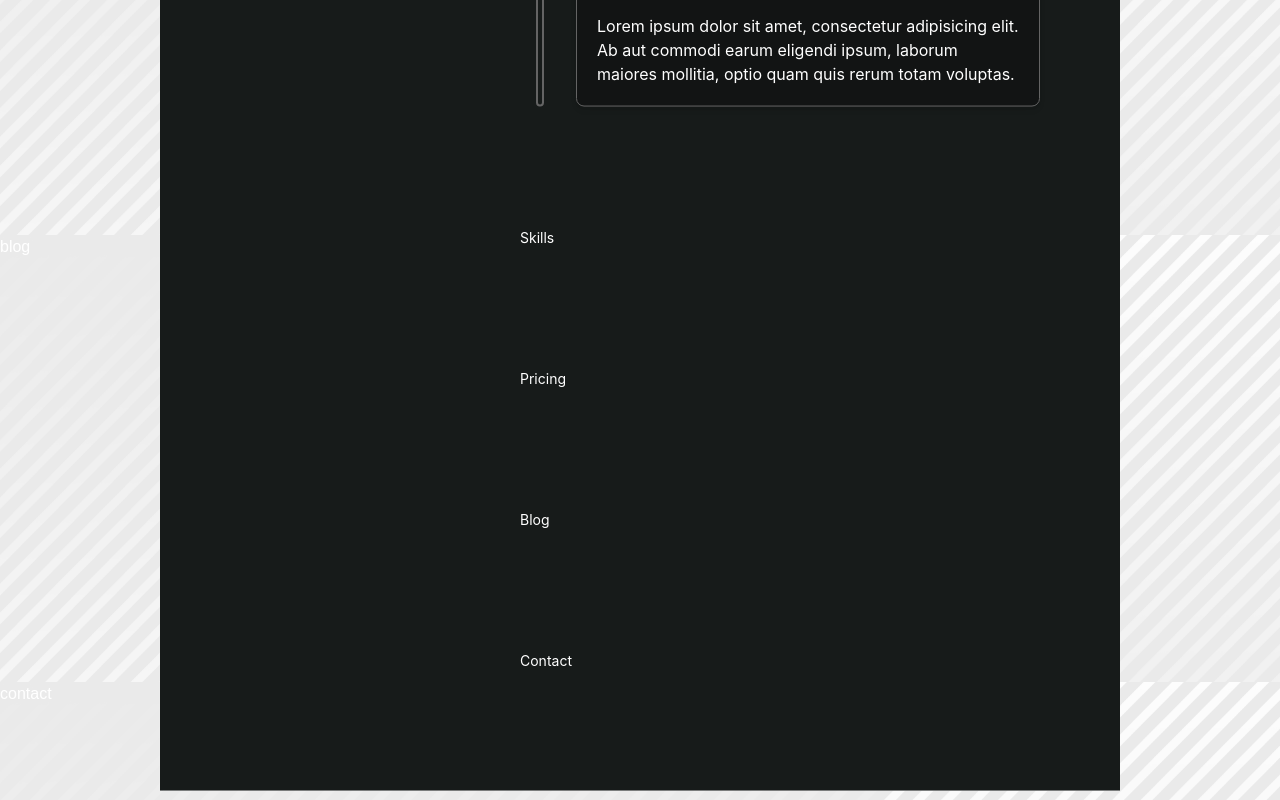
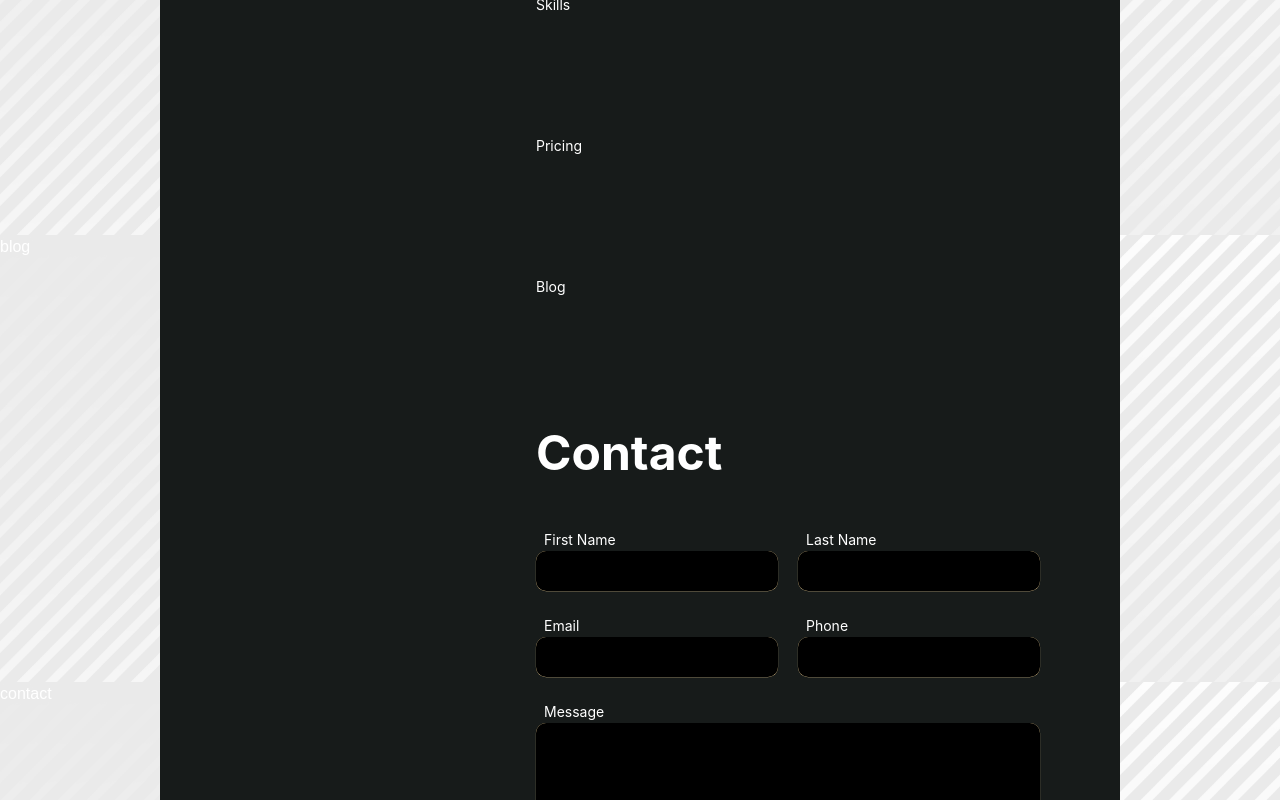
Before and after one commit to mdawlad29/themefisher, a Next.js app: page / in a window 1280 px wide. Shown: the part 2000-2800 px from the top of the page. Built offline with nearby package versions, Linux system fonts and the light colour scheme.

Commit message:
Contact form complete

```diff
--- a/package.json
+++ b/package.json
@@ -15,7 +15,8 @@
     "next-nprogress-bar": "^2.4.7",
     "react": "^19.0.0",
     "react-dom": "^19.0.0",
-    "react-icons": "^5.5.0"
+    "react-icons": "^5.5.0",
+    "sass": "^1.89.0"
   },
   "devDependencies": {
     "@eslint/eslintrc": "^3",
--- a/src/app/layout.tsx
+++ b/src/app/layout.tsx
@@ -1,6 +1,6 @@
 import type { Metadata } from "next";
 import { Geist, Geist_Mono } from "next/font/google";
-import "./globals.css";
+import "../scss/main.scss";
 import PageRender from "./PageRender";
 
 const geistSans = Geist({
@@ -14,8 +14,8 @@
 });
 
 export const metadata: Metadata = {
-  title: "Create Next App",
-  description: "Generated by create next app",
+  title: "Create Themefisher App",
+  description: "Generated by themefisher app",
 };
 
 export default function RootLayout({
--- a/src/app/page.tsx
+++ b/src/app/page.tsx
@@ -18,7 +18,12 @@
         <Row>
           <Col xs={24} md={24} lg={9}></Col>
 
-          <Col xs={24} md={24} lg={15} className="space-y-[120px]">
+          <Col
+            xs={24}
+            md={24}
+            lg={15}
+            className="space-y-[120px] md:pr-20 px-4"
+          >
             <Portfolio />
             <Resume />
             <Skills />
--- a/src/components/Contact/index.tsx
+++ b/src/components/Contact/index.tsx
@@ -1,7 +1,146 @@
+import { Button, Col, Form, Input, Row } from "antd";
 import React from "react";
+import { InputField } from "../shared/FormFields";
+import { FormProps, useForm } from "antd/es/form/Form";
+import { Heading } from "../shared/Heading";
+
+type FieldType = {
+  firstName?: string;
+  lastName?: string;
+  email?: string;
+  phone?: string;
+  message?: string;
+};
 
 const Contact = () => {
-  return <section className="mb-[120px]">Contact</section>;
+  const [form] = useForm();
+
+  const onFinish: FormProps<FieldType>["onFinish"] = (values) => {
+    console.log("Success:", values);
+  };
+
+  const onFinishFailed: FormProps<FieldType>["onFinishFailed"] = (
+    errorInfo
+  ) => {
+    console.log("Failed:", errorInfo);
+  };
+
+  return (
+    <section className="mb-[120px]">
+      <Heading title="contact" />
+
+      <Form
+        form={form}
+        name="basic"
+        layout="vertical"
+        onFinish={onFinish}
+        onFinishFailed={onFinishFailed}
+        autoComplete="off"
+      >
+        <Row gutter={[20, 0]}>
+          <Col xs={24} md={12}>
+            <InputField
+              labelProps={{
+                name: "firstName",
+                label: "first name",
+                rules: [
+                  {
+                    required: true,
+                    message: "Please input your first name!",
+                  },
+                ],
+              }}
+              inputProps={{
+                placeholder: "Enter your first name",
+              }}
+            />
+          </Col>
+          <Col xs={24} md={12}>
+            <InputField
+              labelProps={{
+                name: "lastName",
+                label: "last name",
+                rules: [
+                  {
+                    required: true,
+                    message: "Please input your last name!",
+                  },
+                ],
+              }}
+              inputProps={{
+                placeholder: "Enter your last name",
+              }}
+            />
+          </Col>
+          <Col xs={24} md={12}>
+            <InputField
+              labelProps={{
+                name: "email",
+                label: "Email",
+                rules: [
+                  {
+                    required: true,
+                    message: "Please input your email!",
+                  },
+                ],
+              }}
+              inputProps={{
+                placeholder: "Enter your email",
+              }}
+            />
+          </Col>
+          <Col xs={24} md={12}>
+            <InputField
+              labelProps={{
+                name: "phone",
+                label: "phone",
+                rules: [
+                  {
+                    required: true,
+                    message: "Please input your phone!",
+                  },
+                ],
+              }}
+              inputProps={{
+                placeholder: "Enter your phone",
+              }}
+            />
+          </Col>
+
+          <Col xs={24}>
+            <Form.Item
+              name="message"
+              label="message"
+              className={"sof-form-field-wrapper"}
+              rules={[
+                {
+                  required: true,
+                  message: "Please input your message!",
+                },
+              ]}
+            >
+              <Input.TextArea
+                rows={4}
+                placeholder="Enter your message"
+                autoComplete="off"
+              />
+            </Form.Item>
+          </Col>
+
+          <Col xs={24}>
+            <Form.Item>
+              <Button
+                htmlType="submit"
+                className="w-full rounded-[10px] !bg-[#F89222] !border-none h-12 !text-white text-[20px]"
+              >
+                Send message
+              </Button>
+            </Form.Item>
+          </Col>
+        </Row>
+      </Form>
+    </section>
+  );
 };
 
 export default Contact;
--- a/src/components/Resume/index.tsx
+++ b/src/components/Resume/index.tsx
@@ -7,11 +7,10 @@
 
 const Resume = () => {
   const ref = useRef(null);
-  const isInView = useInView(ref);
+  const isInView = useInView(ref, { once: true });
 
   return (
     <section>
-      <div className="md:pr-20 px-4">
       <Heading title="Resume" />
 
       <div className="mb-20">
@@ -72,7 +71,6 @@
 
       {/*<--- Work Experience --->*/}
       <Work />
-      </div>
     </section>
   );
 };
--- a/src/components/Work/index.tsx
+++ b/src/components/Work/index.tsx
@@ -6,7 +6,7 @@
 
 const Work = () => {
   const ref = useRef(null);
-  const isInView = useInView(ref);
+  const isInView = useInView(ref, { once: true });
 
   return (
     <div className="mb-8">
--- /dev/null
+++ b/src/components/shared/FormFields/index.tsx
@@ -0,0 +1,51 @@
+import { Form, Input } from "antd";
+import { FC } from "react";
+
+interface FormInputField {
+  className?: string;
+  inputClass?: string;
+  labelProps?: {
+    name?: string;
+    label?: string;
+    rules?: object[];
+    className?: string;
+  };
+  inputProps?: {
+    value?: any;
+    type?: string;
+    iconRender?: any;
+    className?: string;
+    readOnly?: boolean;
+    disabled?: boolean;
+    allowClear?: boolean;
+    placeholder?: string;
+    prefix?: React.ReactNode;
+    suffix?: React.ReactNode;
+    defaultValue?: any | string;
+    variant?: "outlined" | "borderless" | "filled" | undefined;
+    onKeyDown?: (event: React.KeyboardEvent<HTMLInputElement>) => void;
+  };
+}
+
+export const InputField: FC<FormInputField> = ({
+  labelProps = {},
+  inputProps = {},
+}) => {
+  return (
+    <Form.Item
+      {...labelProps}
+      className={`sof-form-field-wrapper w-full ${
+        labelProps?.className ?? "mb-8"
+      }`}
+    >
+      <Input
+        min={0}
+        type="text"
+        step={0.001}
+        {...inputProps}
+        autoComplete="off"
+        className={`${inputProps?.className ?? ""}`}
+      />
+    </Form.Item>
+  );
+};
--- /dev/null
+++ b/src/scss/form.style.scss
@@ -0,0 +1,42 @@
+.sof-form-field-wrapper {
+  .ant-form-item-label {
+    padding: 0 8px;
+
+    label {
+      font-size: 14px;
+      line-height: 20px;
+      color: #fff;
+      text-transform: capitalize;
+    }
+
+    .ant-form-item-required {
+      &::before {
+        display: none !important;
+      }
+      &::after {
+        display: flex;
+        margin-inline-end: 4px;
+        color: #fff;
+        font-size: 14px;
+        font-family: SimSun, sans-serif;
+        line-height: 1;
+        content: "*";
+      }
+    }
+  }
+
+  .ant-input {
+    color: #adadad;
+    font-size: 14px;
+    line-height: 20px;
+    padding: 10px 20px;
+    border-radius: 10px;
+    background: #000000 !important;
+    border: none;
+    box-shadow: 0 0 0 0.1px #f5d597;
+
+    &:focus {
+      box-shadow: 0 0 0 1px #f89222;
+    }
+  }
+}
--- /dev/null
+++ b/src/scss/main.scss
@@ -0,0 +1,2 @@
+@use "./globals.scss";
+@use "./form.style.scss"
```
Also changed, not shown: src/scss/globals.scss (renamed from src/app/globals.css), 1 other file (tests, documents, lock files or other folders). Lines whose indentation alone changed are shown as unchanged.
